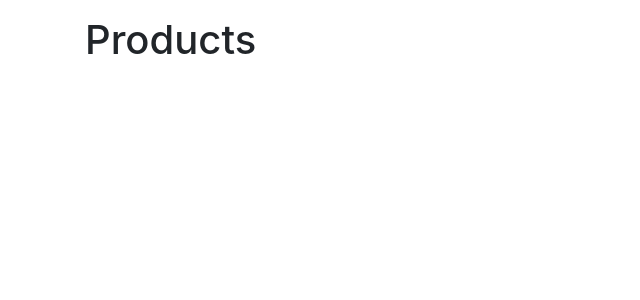
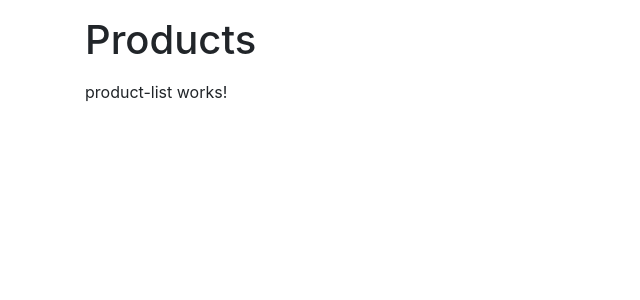
Before and after one commit to utopia-001/angular-realworld-example-app, an Angular app: page / in a window 1280 px wide. Shown: the top 300 px of the page, without its empty margins (0-640 px from the left). Built offline with nearby package versions, Linux system fonts and the light colour scheme.

Commit message:
Added the Product List Component In the App Component

```diff
--- a/src/app/app.component.html
+++ b/src/app/app.component.html
@@ -1,3 +1,4 @@
 <div class="container">
   <h1 class="mt-3 mb-3">Products</h1>
+  <app-product-list></app-product-list>
 </div>
```
